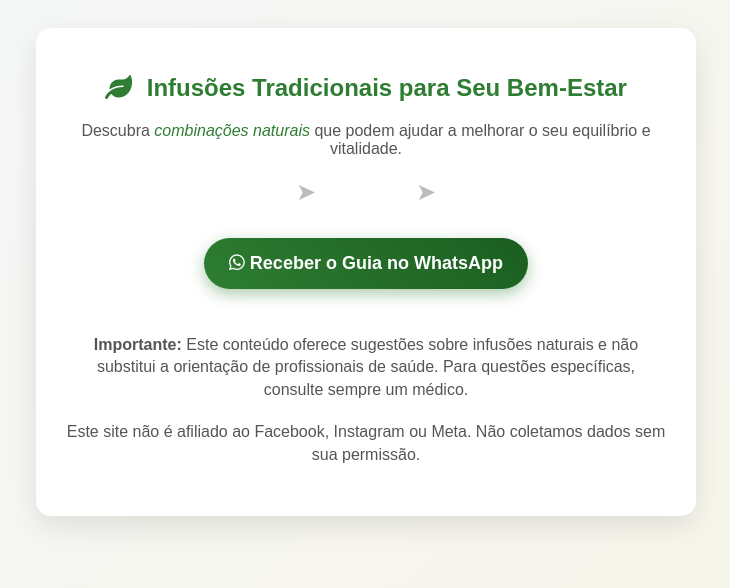
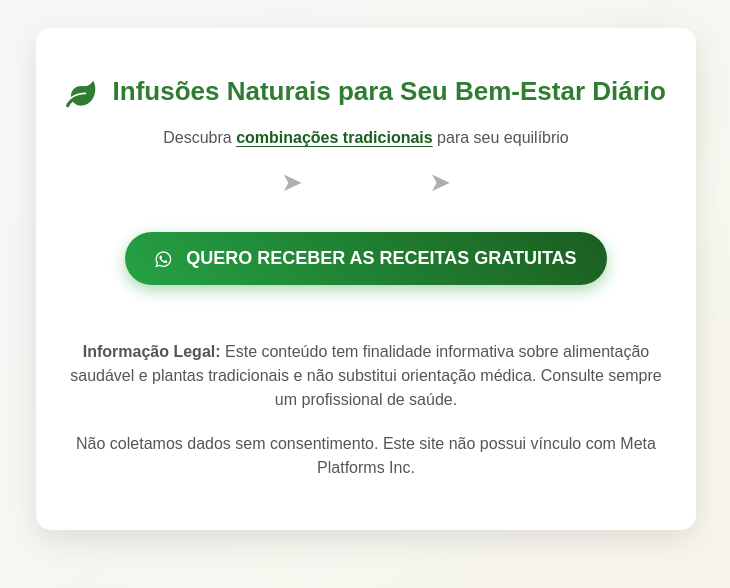
Before and after one commit to iranboono/pagina-receita, a plain HTML site: page index.html in a window 1280 px wide. Shown: the whole page, without its empty margins (274-1004 px from the left). Drawn offline with Linux system fonts and the light colour scheme.

Commit message:
Update index.html

```diff
--- a/index.html
+++ b/index.html
@@ -3,7 +3,7 @@
 <head>
   <meta charset="UTF-8">
   <meta name="viewport" content="width=device-width, initial-scale=1.0">
-  <title>Guia de Chás e Bem-Estar</title>
+  <title>Infusões Naturais para Bem-Estar</title>
 
   <!-- Facebook Pixel Code -->
   <script>
@@ -37,9 +37,10 @@
       position: relative;
     }
     h1 {
-      color: #2e7d32; /* Verde mais suave */
-      font-size: 24px;
+      color: #2e7d32;
+      font-size: 26px;
       margin-bottom: 20px;
+      line-height: 1.3;
     }
     p {
       font-size: 16px;
@@ -47,73 +48,78 @@
       color: #555;
     }
     .botao {
-      background: linear-gradient(45deg, #2e7d32, #1b5e20);
+      background: linear-gradient(45deg, #25a244, #1b5e20);
       color: white;
-      padding: 15px 25px;
+      padding: 16px 30px;
       text-decoration: none;
       font-weight: bold;
       font-size: 18px;
       border-radius: 50px;
       display: inline-block;
-      box-shadow: 0 5px 15px rgba(46, 125, 50, 0.4);
+      box-shadow: 0 5px 15px rgba(37, 162, 68, 0.4);
       transition: all 0.3s ease;
-      margin: 20px 0;
+      margin: 25px 0;
       position: relative;
       z-index: 2;
     }
     .botao:hover {
       transform: translateY(-3px);
-      box-shadow: 0 8px 20px rgba(46, 125, 50, 0.6);
+      box-shadow: 0 8px 20px rgba(37, 162, 68, 0.6);
+      background: linear-gradient(45deg, #1b5e20, #25a244);
     }
     .arrow-container {
       position: relative;
       height: 40px;
-      margin: 0 auto;
-      width: 200px;
+      margin: 5px auto 0;
+      width: 220px;
     }
     .arrow {
       position: absolute;
-      color: #a0a0a0;
-      font-size: 24px;
+      color: #8d8d8d;
+      font-size: 26px;
       animation: bounce 2s infinite;
       opacity: 0.7;
       z-index: 1;
     }
     .arrow.left {
-      left: 30px;
+      left: 25px;
       top: 0;
     }
     .arrow.right {
-      right: 30px;
+      right: 25px;
       top: 0;
     }
-    .tea-icon {
-      margin-right: 8px;
+    .icon {
+      margin-right: 10px;
+      vertical-align: middle;
     }
     @keyframes bounce {
       0%, 20%, 50%, 80%, 100% {transform: translateY(0);}
-      40% {transform: translateY(-8px);}
-      60% {transform: translateY(-4px);}
+      40% {transform: translateY(-10px);}
+      60% {transform: translateY(-5px);}
     }
     .disclaimer {
       font-size: 11px;
-      color: #888;
-      margin-top: 25px;
-      line-height: 1.4;
+      color: #777;
+      margin-top: 30px;
+      line-height: 1.5;
       position: relative;
       z-index: 3;
     }
     .highlight {
-      font-style: italic;
-      color: #2e7d32;
+      font-weight: 600;
+      color: #1b5e20;
+      text-decoration: underline;
+      text-underline-offset: 3px;
     }
   </style>
   <link rel="stylesheet" href="https://cdnjs.cloudflare.com/ajax/libs/font-awesome/5.15.3/css/all.min.css">
 </head>
 <body>
   <div class="container">
-    <h1><i class="fas fa-leaf tea-icon"></i> Infusões Tradicionais para Seu Bem-Estar</h1>
-    <p>Descubra <span class="highlight">combinações naturais</span> que podem ajudar a melhorar o seu equilíbrio e vitalidade.</p>
+    <h1><i class="fas fa-leaf icon"></i> Infusões Naturais para Seu Bem-Estar Diário</h1>
+
+    <p>Descubra <span class="highlight">combinações tradicionais</span> para seu equilíbrio</p>
 
     <div class="arrow-container">
       <div class="arrow left">➤</div>
@@ -124,12 +130,12 @@
       href="https://wa.me/5521998509201?text=Quero%20conhecer%20as%20infus%C3%B5es%20naturais"
       class="botao"
       onclick="fbq('track', 'Lead');">
-      <i class="fab fa-whatsapp"></i> Receber o Guia no WhatsApp
+      <i class="fab fa-whatsapp icon"></i> QUERO RECEBER AS RECEITAS GRATUITAS
     </a>
 
     <div class="disclaimer">
-      <p><strong>Importante:</strong> Este conteúdo oferece sugestões sobre infusões naturais e não substitui a orientação de profissionais de saúde. Para questões específicas, consulte sempre um médico.</p>
-      <p>Este site não é afiliado ao Facebook, Instagram ou Meta. Não coletamos dados sem sua permissão.</p>
+      <p><strong>Informação Legal:</strong> Este conteúdo tem finalidade informativa sobre alimentação saudável e plantas tradicionais e não substitui orientação médica. Consulte sempre um profissional de saúde.</p>
+      <p>Não coletamos dados sem consentimento. Este site não possui vínculo com Meta Platforms Inc.</p>
     </div>
   </div>
 </body>
```
